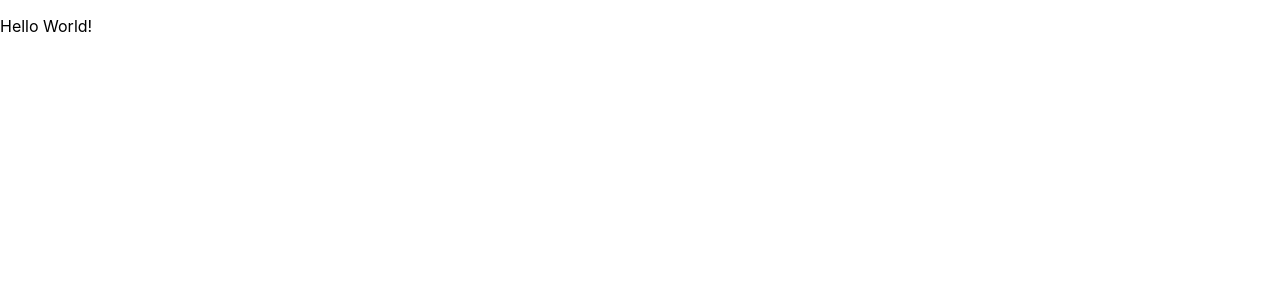
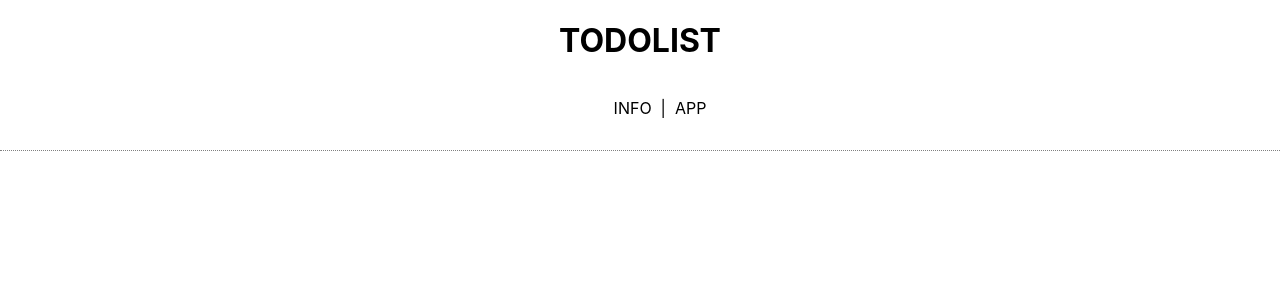
Before and after one commit to Armiixteryx/react-todolist, a React (Create React App) app: page / in a window 1280 px wide. Shown: the top 300 px of the page. Built offline with nearby package versions, Linux system fonts and the light colour scheme.

Commit message:
Basic header added

```diff
--- a/src/App.js
+++ b/src/App.js
@@ -1,9 +1,10 @@
 import React from 'react';
+import Header from './components/header/Header';
 
 function App() {
   return (
     <div className="App">
-      <p>Hello World!</p>
+      <Header />
     </div>
   );
 }
--- /dev/null
+++ b/src/components/header/Header.js
@@ -0,0 +1,20 @@
+import React from 'react';
+import './styles.css'
+
+const Header = () => {
+    return (
+        <header>
+            <h1>TODOLIST</h1>
+            <nav>
+                <ul>
+                    <li>INFO</li>
+                    <p>&nbsp;&nbsp;|&nbsp;&nbsp;</p>
+                    <li>APP</li>
+                </ul>
+            </nav>
+        </header>
+    );
+};
+
+
+export default Header;
--- /dev/null
+++ b/src/components/header/styles.css
@@ -0,0 +1,14 @@
+header {
+    text-align: center;
+    border-bottom: 1px dotted gray;
+}
+
+ul {
+    display: flex;
+    align-items: center;
+    justify-content: center;
+}
+
+li {
+    list-style-type: none;
+}
```
